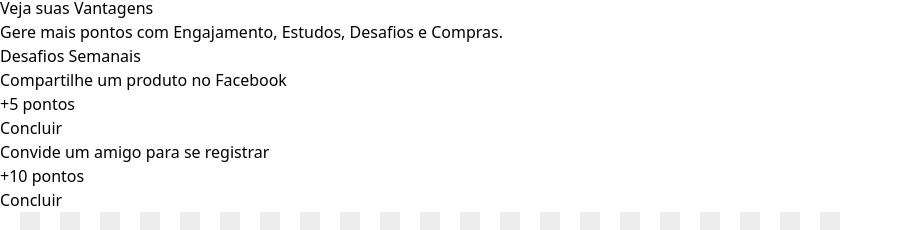
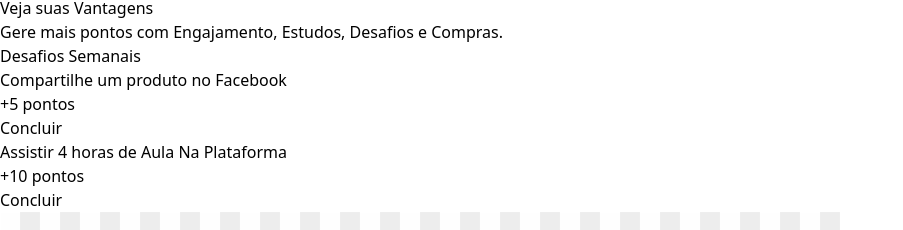
Before and after one commit to EmersonMarinho/Hackaton, a React (Vite) app in the folder meupositivoHackaton/: page /souPositivo in a window 1280 px wide. Shown: the part 5591-5821 px from the top of the page, without its empty margins (0-903 px from the left). Built offline with nearby package versions, Linux system fonts and the light colour scheme.

Commit message:
fix: changing some texts

```diff
--- a/meupositivoHackaton/src/components/DashBoardPage.tsx
+++ b/meupositivoHackaton/src/components/DashBoardPage.tsx
@@ -65,7 +65,7 @@ const DashboardPage = () => {
 
   const dailyChallenges = [
     { id: 1, task: "Compartilhe um produto no Facebook", points: 5, completed: false },
-    { id: 2, task: "Convide um amigo para se registrar", points: 10, completed: false },
+    { id: 2, task: "Assistir 4 horas de Aula Na Plataforma", points: 10, completed: false },
   ];
 
   const progressBarWidth = (user.points / user.nextLevelPoints) * 100;
```
